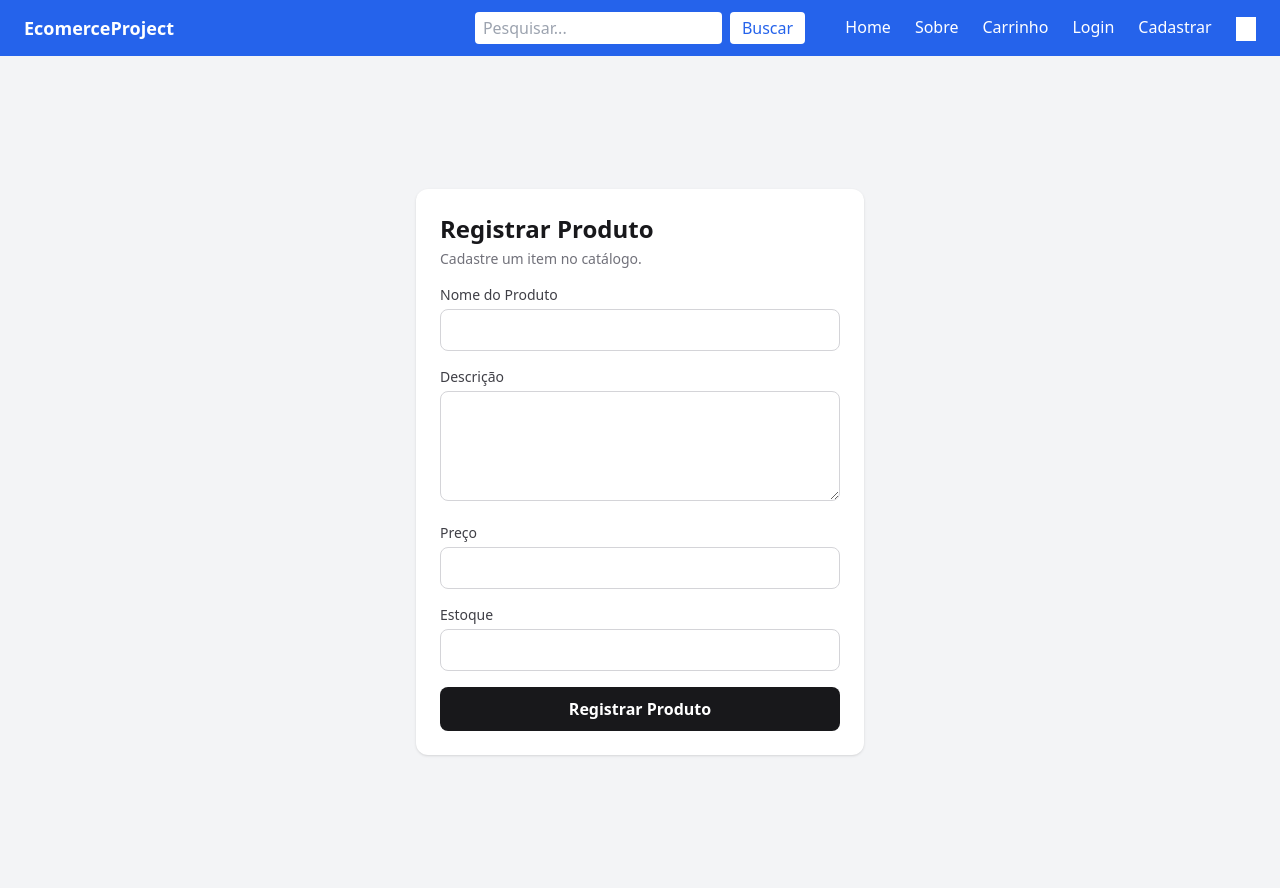
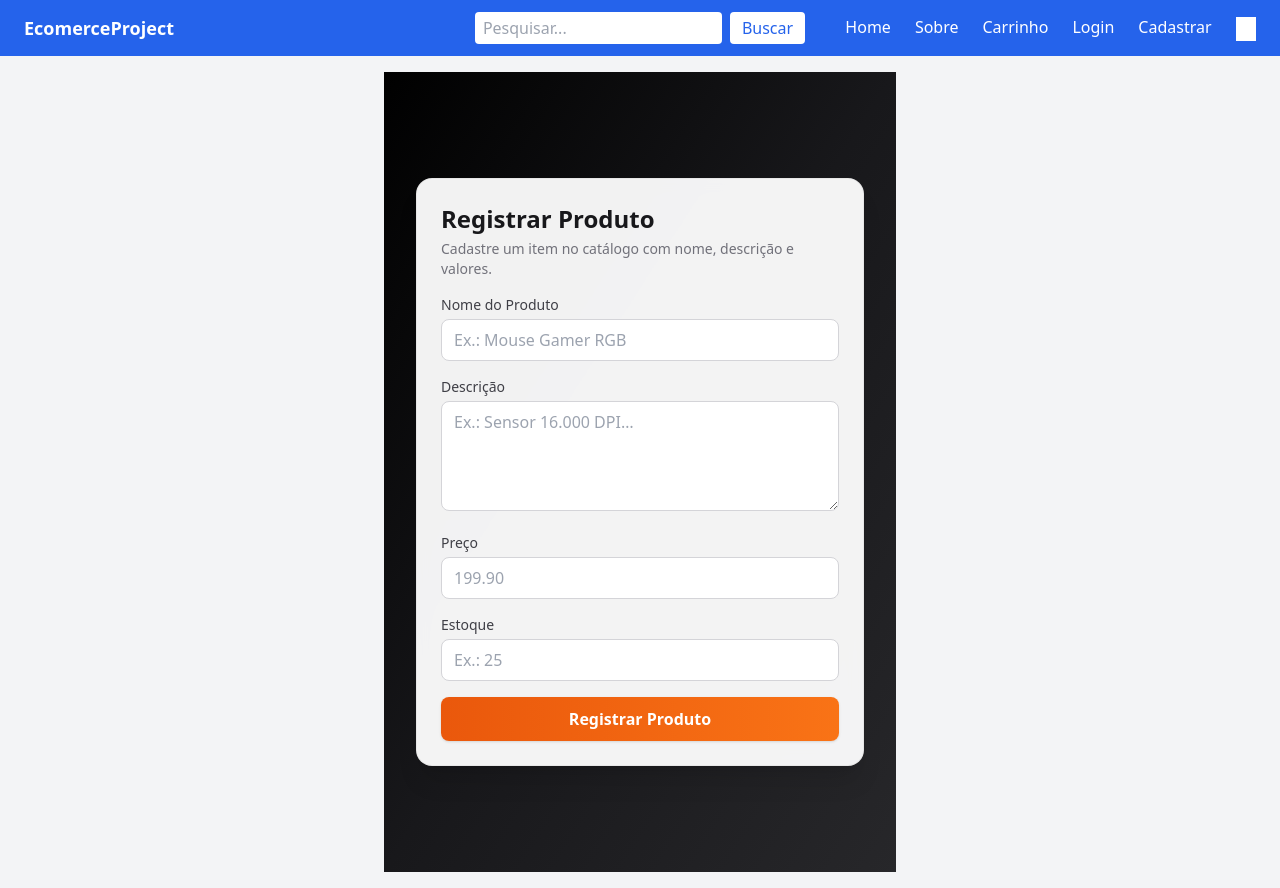
Before and after one commit to takiguchii/Ecommerce-Project-Factory-IV, a Vue app in the folder frontend/Ecommerce/: page /product-register in a window 1280 px wide. Built offline with nearby package versions, Linux system fonts and the light colour scheme; grey boxes are pictures that could not be loaded.

Commit message:
feat: apply dark gradient background and polished card

```diff
--- a/frontend/Ecommerce/src/components/ProductRegisterForm.vue
+++ b/frontend/Ecommerce/src/components/ProductRegisterForm.vue
@@ -1,34 +1,38 @@
 <template>
-  <div class="min-h-screen bg-gray-100 flex items-center justify-center p-4">
+  <div class="min-h-screen bg-gradient-to-br from-black via-zinc-900 to-zinc-800 flex items-center justify-center p-4">
     <section class="w-full max-w-md">
-      <div class="bg-white shadow rounded-xl p-6">
+      <div class="bg-white/95 backdrop-blur shadow-xl rounded-2xl border border-black/5 p-6">
         <header>
           <h1 class="text-2xl font-bold text-zinc-900">Registrar Produto</h1>
-          <p class="text-sm text-zinc-500 mt-1">Cadastre um item no catálogo.</p>
+          <p class="text-sm text-zinc-500 mt-1">Cadastre um item no catálogo com nome, descrição e valores.</p>
         </header>
 
         <form @submit.prevent="onSubmit" class="space-y-4 mt-4">
           <div>
             <label class="block text-sm font-medium text-zinc-700 mb-1">Nome do Produto</label>
-            <input v-model="form.name" type="text" class="w-full rounded-lg border border-zinc-300 px-3 py-2" required/>
+            <input v-model="form.name" type="text" placeholder="Ex.: Mouse Gamer RGB"
+              class="w-full rounded-lg border border-zinc-300 px-3 py-2 outline-none focus:ring-2 focus:ring-orange-500/70 focus:border-orange-500 transition" required/>
           </div>
 
           <div>
             <label class="block text-sm font-medium text-zinc-700 mb-1">Descrição</label>
-            <textarea v-model="form.description" class="w-full rounded-lg border border-zinc-300 px-3 py-2 min-h-[110px]" required></textarea>
+            <textarea v-model="form.description" placeholder="Ex.: Sensor 16.000 DPI…"
+              class="w-full rounded-lg border border-zinc-300 px-3 py-2 min-h-[110px] outline-none focus:ring-2 focus:ring-orange-500/70 focus:border-orange-500 transition" required></textarea>
           </div>
 
           <div>
             <label class="block text-sm font-medium text-zinc-700 mb-1">Preço</label>
-            <input v-model="form.price" type="number" step="0.01" class="w-full rounded-lg border border-zinc-300 px-3 py-2" required/>
+            <input v-model="form.price" type="number" step="0.01" placeholder="199.90"
+              class="w-full rounded-lg border border-zinc-300 px-3 py-2 outline-none focus:ring-2 focus:ring-orange-500/70 focus:border-orange-500 transition" required/>
           </div>
 
           <div>
             <label class="block text-sm font-medium text-zinc-700 mb-1">Estoque</label>
-            <input v-model="form.stock" type="number" min="0" class="w-full rounded-lg border border-zinc-300 px-3 py-2" required/>
+            <input v-model="form.stock" type="number" min="0" placeholder="Ex.: 25"
+              class="w-full rounded-lg border border-zinc-300 px-3 py-2 outline-none focus:ring-2 focus:ring-orange-500/70 focus:border-orange-500 transition" required/>
           </div>
 
-          <button type="submit" class="w-full rounded-lg py-2.5 font-semibold text-white bg-zinc-900">
+          <button type="submit" class="w-full rounded-lg py-2.5 font-semibold text-white bg-gradient-to-r from-orange-600 to-orange-500 hover:from-orange-500 hover:to-orange-400 shadow hover:shadow-md transition">
             Registrar Produto
           </button>
         </form>
@@ -40,18 +44,8 @@
 <script setup>
 import { reactive } from 'vue'
 import { apiPost } from '../services/api'
-
 const form = reactive({ name:'', description:'', price:'', stock:'' })
-
-async function onSubmit() {
-  try {
-    await apiPost('/products', form)
-    alert('Produto registrado com sucesso!')
-    form.name=''; form.description=''; form.price=''; form.stock=''
-  } catch (e) {
-    alert(`Erro ao registrar produto: ${e.message}`)
-  }
-}
+async function onSubmit(){ try{ await apiPost('/products', form); alert('Produto registrado com sucesso!'); form.name=''; form.description=''; form.price=''; form.stock='' }catch(e){ alert(`Erro ao registrar produto: ${e.message}`)}}
 </script>
 
 <style scoped>
```
